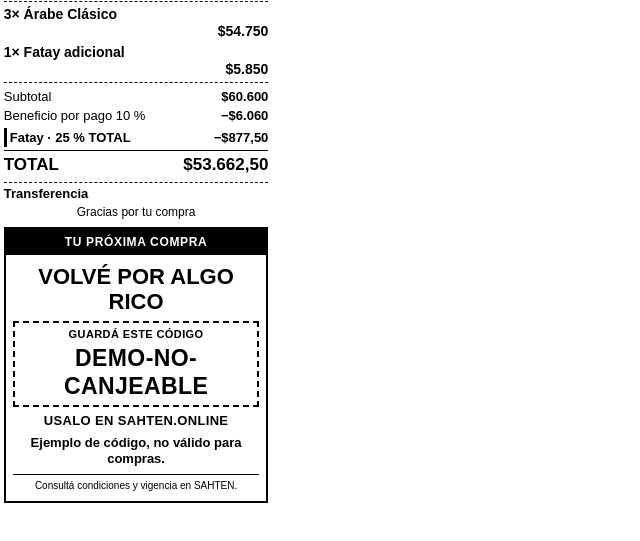
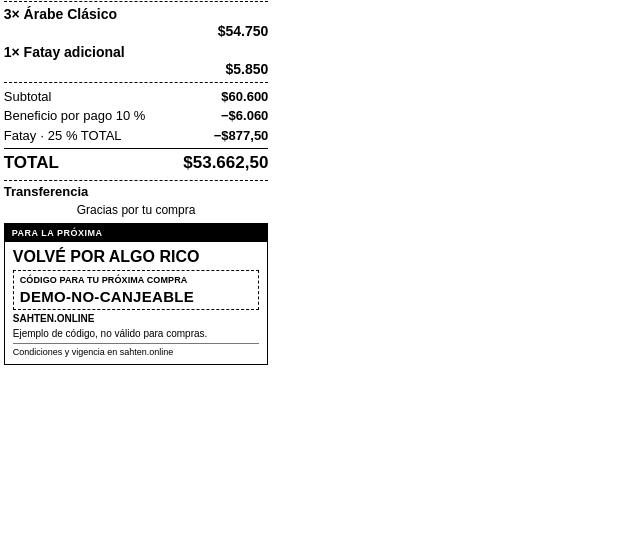
Before and after one commit to danielcamposlozada/sahten, a website: page docs/receipt-previews/80mm-coupon-demo.html in a window 1280 px wide. Shown: the part 139-680 px from the top of the page, without its empty margins (0-640 px from the left). Drawn offline with Linux system fonts and the light colour scheme.

Commit message:
docs(tickets): ejemplos 58/80 mm compactos, campaña futura y código nuevo no canjeable

```diff
--- a/docs/receipt-previews/80mm-coupon-demo.html
+++ b/docs/receipt-previews/80mm-coupon-demo.html
@@ -9,23 +9,22 @@ body{width: 72mm;max-width: 72mm;padding:1mm;margin:0;font-family:Arial,Helvetic
 .receipt-row{display:flex;flex-wrap:wrap;justify-content:space-between;align-items:baseline;gap:2px 4px;font-size:13px;padding:2px 0}.receipt-row span{min-width:0}.receipt-row strong{flex:0 0 auto;max-width:100%;margin-left:auto;text-align:right;overflow-wrap:anywhere;font-variant-numeric:tabular-nums}.total-row{border-top:1px solid #000;margin-top:3px;padding-top:4px;font-size:17px;font-weight:800}
 .payment,.notes{font-size:13px;font-weight:600;border-top:1px dashed #000;margin-top:4px;padding-top:3px}.notes{white-space:pre-wrap}.footer{text-align:center;font-size:12px;margin-top:4px}
 .receipt-review{text-align:center;border-top:1px dashed #000;margin-top:5px;padding-top:4px;break-inside:avoid;font-size:13px;line-height:1.2;font-weight:400}.receipt-google-brand{display:flex;align-items:center;justify-content:center;gap:4px;margin-bottom:3px;font-size:15px;font-weight:700}.receipt-google-logo{width:5mm;height:5mm;filter:grayscale(1) brightness(0)}.receipt-review-qr{display:block;width:30mm;height:30mm;max-width:100%;margin:3px auto}.receipt-review-help{display:none}
-.receipt-promo{border:2px solid #000;margin:7px 0 1px;padding:0;text-align:center;break-inside:avoid;page-break-inside:avoid;font-size:13px;line-height:1.22}
-.receipt-promo-eyebrow{background:#000;color:#fff;font-size:12px;font-weight:900;letter-spacing:.65px;padding:6px 3px;text-transform:uppercase;print-color-adjust:exact;-webkit-print-color-adjust:exact}
-.receipt-promo-body{padding:9px 7px;}
-.receipt-promo-title{font-size:22px;font-weight:900;line-height:1.12;text-transform:uppercase;overflow-wrap:anywhere;margin:1px auto 6px;max-width:100%}
-.receipt-promo-codebox{border:2px dashed #000;padding:5px 3px;margin:5px 0;break-inside:avoid}
-.receipt-promo-codebox span{display:block;font-size:11px;font-weight:700;letter-spacing:.4px}
-.receipt-promocode{display:block;margin:3px auto 0;font-size:23px;font-weight:900;letter-spacing:.4px;overflow-wrap:anywhere;word-break:break-word}
-.receipt-promo-cta,.receipt-promo-when{font-size:13px;font-weight:900;letter-spacing:.35px;margin-top:6px}
-.receipt-promo-label{font-weight:600;margin-top:6px}
-.receipt-promo-terms{font-size:10px;margin-top:7px;padding-top:5px;border-top:1px solid #000}
-.receipt-saving-row{font-weight:800;border-left:3px solid #000;padding-left:3px;margin-top:2px}
+.receipt-promo{border:1.4px solid #000;margin:5px 0 1px;text-align:left;break-inside:avoid;page-break-inside:avoid;font-size:11px;line-height:1.16}
+.receipt-promo-eyebrow{background:#000;color:#fff;font-size:9px;font-weight:900;letter-spacing:.5px;padding:4px 7px;text-transform:uppercase;print-color-adjust:exact;-webkit-print-color-adjust:exact}
+.receipt-promo-body{padding:6px 8px}
+.receipt-promo-title{font-size:16px;font-weight:900;line-height:1.08;text-transform:uppercase;overflow-wrap:anywhere;margin:0 0 3px}
+.receipt-promo-codebox{border:1px dashed #000;padding:4px 6px;margin:5px 0 3px;break-inside:avoid}
+.receipt-promo-codebox span{display:block;font-size:9px;font-weight:700;letter-spacing:.1px}
+.receipt-promocode{display:block;margin:2px 0 0;font-size:15px;font-weight:900;letter-spacing:.3px;overflow-wrap:anywhere;word-break:break-word}
+.receipt-promo-cta,.receipt-promo-when{font-size:10px;font-weight:800;margin-top:3px}
+.receipt-promo-label{font-size:10px;margin-top:3px}
+.receipt-promo-terms{font-size:9px;margin-top:4px;padding-top:3px;border-top:1px solid #777}
 @media print{.receipt-promo-eyebrow{background:#fff;color:#000;border-bottom:3px solid #000}}
 .demo-novalido{border:2px solid #000;text-align:center;font-weight:900;margin:0 0 7px;padding:5px;font-size:11px;letter-spacing:.2px}\n</style></head><body><div class="demo-novalido">MUESTRA - NO VÁLIDO</div><div class="brand">SAHTEN</div><div class="order-num">ORDEN #1205</div><div class="fulfilment">RETIRO</div><div class="meta">01/11/26 17:00</div><div class="customer">Cliente de muestra</div>
 
 <div class="receipt-items"><div class="receipt-item"><div class="item-name">3× Árabe Clásico</div><div class="item-price">$54.750</div></div><div class="receipt-item"><div class="item-name">1× Fatay adicional</div><div class="item-price">$5.850</div></div></div>
-<div class="receipt-row "><span>Subtotal</span><strong>$60.600</strong></div><div class="receipt-row "><span>Beneficio por pago 10 %</span><strong>−$6.060</strong></div><div class="receipt-row receipt-saving-row"><span>Fatay · 25 % TOTAL</span><strong>−$877,50</strong></div>
+<div class="receipt-row "><span>Subtotal</span><strong>$60.600</strong></div><div class="receipt-row "><span>Beneficio por pago 10 %</span><strong>−$6.060</strong></div><div class="receipt-row"><span>Fatay · 25 % TOTAL</span><strong>−$877,50</strong></div>
 <div class="receipt-row total-row"><span>TOTAL</span><strong>$53.662,50</strong></div>
 <div class="payment">Transferencia</div>
 
-<div class="footer">Gracias por tu compra</div><section class="receipt-promo" aria-label="Beneficio promocional"><div class="receipt-promo-eyebrow">TU PRÓXIMA COMPRA</div><div class="receipt-promo-body"><div class="receipt-promo-title">Volvé por algo rico</div><div class="receipt-promo-codebox"><span>GUARDÁ ESTE CÓDIGO</span><strong class="receipt-promocode">DEMO-NO-CANJEABLE</strong></div><p class="receipt-promo-cta">USALO EN SAHTEN.ONLINE</p><p class="receipt-promo-label">Ejemplo de código, no válido para compras.</p><p class="receipt-promo-terms">Consultá condiciones y vigencia en SAHTEN.</p></div></section></body></html>
+<div class="footer">Gracias por tu compra</div><section class="receipt-promo" aria-label="Beneficio promocional"><div class="receipt-promo-eyebrow">PARA LA PRÓXIMA</div><div class="receipt-promo-body"><div class="receipt-promo-title">Volvé por algo rico</div><div class="receipt-promo-codebox"><span>CÓDIGO PARA TU PRÓXIMA COMPRA</span><strong class="receipt-promocode">DEMO-NO-CANJEABLE</strong></div><p class="receipt-promo-cta">SAHTEN.ONLINE</p><p class="receipt-promo-label">Ejemplo de código, no válido para compras.</p><p class="receipt-promo-terms">Condiciones y vigencia en sahten.online</p></div></section></body></html>
```
